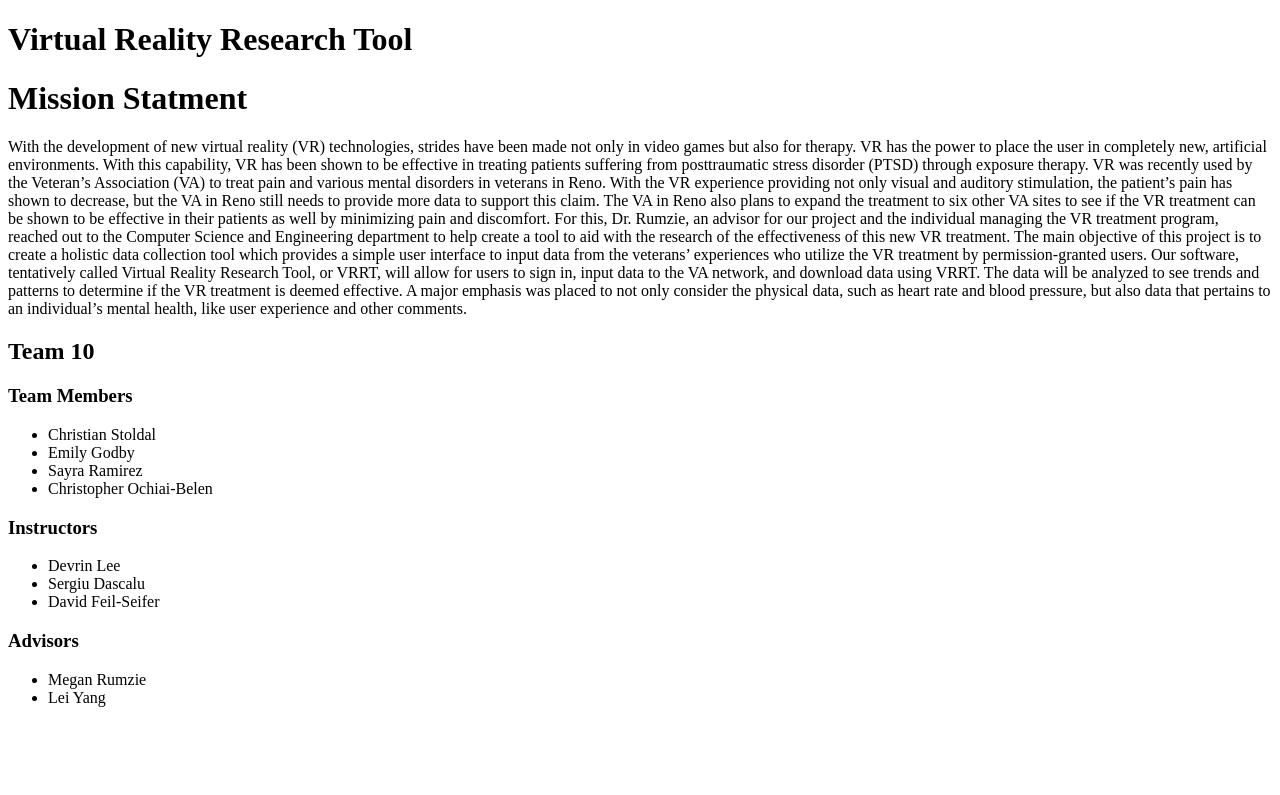
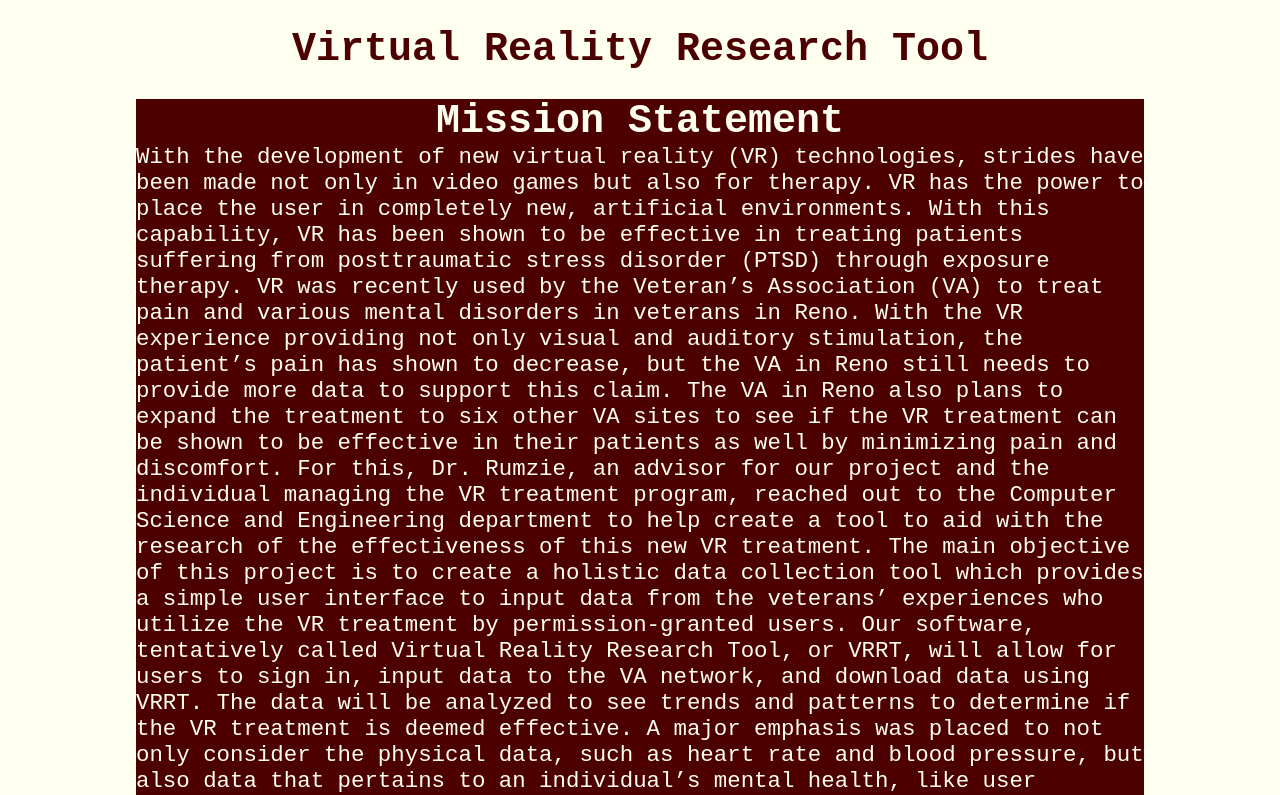
Before and after one commit to VRRT-Team10/VRRT-Team10.github.io, a plain HTML site: page index.html in a window 1280 px wide. Shown: the top 795 px of the page. Drawn offline with Linux system fonts and the light colour scheme.

Commit message:
added some css

```diff
--- /dev/null
+++ b/css/style.css
@@ -0,0 +1,59 @@
+head {
+    font-family: monospace;
+    font-size: 65pt;
+    font-weight: bolder;
+    margin-left: 50pt;
+    text-align: center;
+}
+h1 {
+    font-size: 30pt;
+    color:rgb(26,0,0);
+    background-color:rgb(77,0,0);
+}
+.mission {
+    padding-bottom: 0;
+    margin-bottom: 0;
+    color: rgb(255,255,240);
+}
+body {
+    background-color:rgb(255,255,240);
+    font-family: monospace;
+    font-size: 14pt;
+    padding: 10%;
+    padding-top: 0%;
+    text-align: center;
+    color: black;
+}
+
+p {
+    font-size: larger;
+    text-align: left;
+    color: rgb(255,255,240);
+    background-color:rgb(77,0,0);
+    margin-top: 0;
+    padding-top: 0;
+}
+
+h2 {
+    font-size: 25pt;
+    text-align: left;
+}
+
+h3 {
+    font-size: 20pt;
+    text-align: left;
+}
+
+ul {
+    list-style-position: outside;
+    padding-left: 0;
+    margin-left: 0;
+    text-align: left;
+    list-style: circle;
+    color: rgb(128,0,0);
+    font-size: 16pt;
+}
+
+li {
+    margin-left: 0;
+}
--- a/index.html
+++ b/index.html
@@ -1,11 +1,13 @@
 <!DOCTYPE html>
 <html>
 <head>
-<title>Team 10 VRRT/title></title>
+<title>Team 10 VRRT</title>
+<link rel="stylesheet" href="css/style.css">
 </head>
 <body>
-<header><h1>Virtual Reality Research Tool</h1></header>
-<h1>Mission Statment</h1>
+
+<header><h1 style="color: rgb(77,0,0); background-color: rgb(255,255,240);">Virtual Reality Research Tool</h1></header>
+<h1 class= "mission">Mission Statement</h1>
 <p>With the development of new virtual reality (VR) technologies, strides have been made not only in video games but also for therapy. VR has the power to place the user in completely new, artificial environments. With this capability, VR has been shown to be effective in treating patients suffering from posttraumatic stress disorder (PTSD) through exposure therapy. VR was recently used by the Veteran’s Association (VA) to treat pain and various mental disorders in veterans in Reno. With the VR experience providing not only visual and auditory stimulation, the patient’s pain has shown to decrease, but the VA in Reno still needs to provide more data to support this claim. The VA in Reno also plans to expand the treatment to six other VA sites to see if the VR treatment can be shown to be effective in their patients as well by minimizing pain and discomfort. For this, Dr. Rumzie, an advisor for our project and the individual managing the VR treatment program, reached out to the Computer Science and Engineering department to help create a tool to aid with the research of the effectiveness of this new VR treatment.
     The main objective of this project is to create a holistic data collection tool which provides a simple user interface to input data from the veterans’ experiences who utilize the VR treatment by permission-granted users. Our software, tentatively called Virtual Reality Research Tool, or VRRT, will allow for users to sign in, input data to the VA network, and download data using VRRT. The data will be analyzed to see trends and patterns to determine if the VR treatment is deemed effective.
     A major emphasis was placed to not only consider the physical data, such as heart rate and blood pressure, but also data that pertains to an individual’s mental health, like user experience and other comments.
@@ -31,5 +33,6 @@
 </ul>
 
 
+
 </body>
 </html>
```
